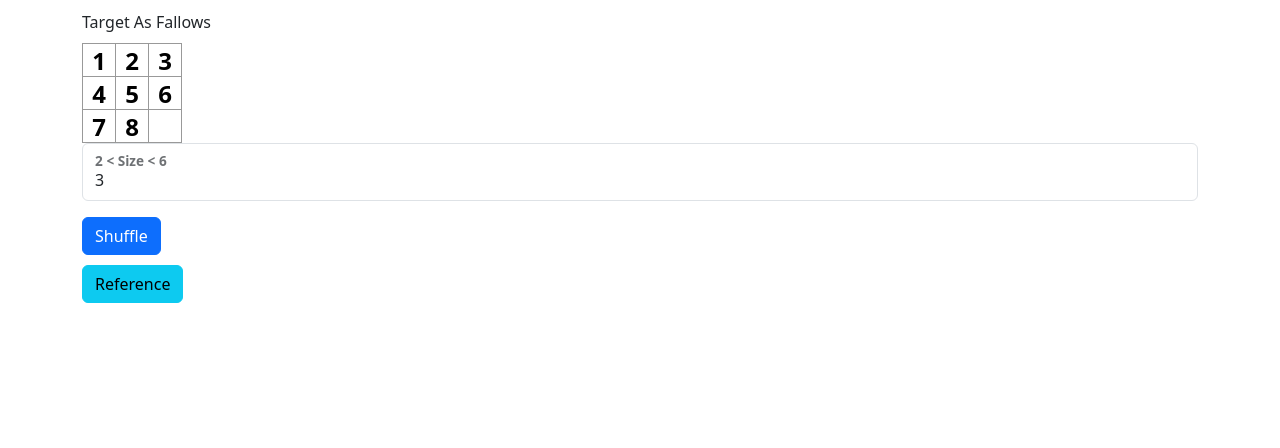
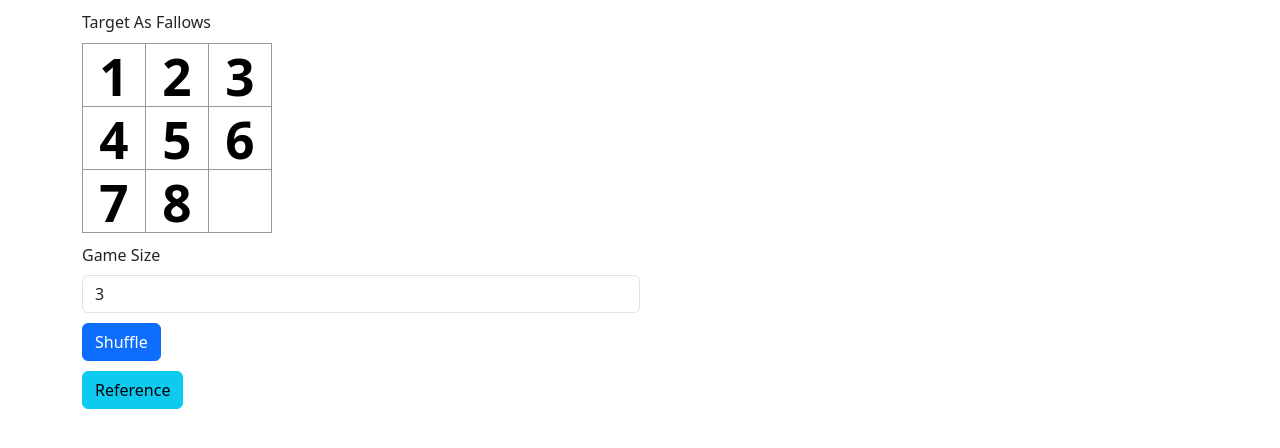
Before and after one commit to paxzhu/-Huarong-Road, a React (Create React App) app in the folder front_end/: page / in a window 1280 px wide. Shown: the top 448 px of the page. Built offline with nearby package versions, Linux system fonts and the light colour scheme.

Commit message:
css update

```diff
--- a/front_end/src/App.js
+++ b/front_end/src/App.js
@@ -23,16 +23,30 @@ function Square({value, onClick}) {
     </button>
   );
 }
+function Square1({value, onSquareClick}) {
+  if(value == 0) {
+    value = null;
+  }
+  return (
+    <button class="col square" onClick={onSquareClick}>
+      {value}
+    </button>
+  );
+}
 
 function Options({onOptionClick}) {
   const [inputSize, setInputSize] = useState(3);
   return (
-    <div class="form-floating mb-3 ">
+    <div>
+      <div class="col-md-6 status">
+        <label for="validationCustom03" class="form-label">Game Size</label>
         <input
         type="number"
         class="form-control"
-      id="floatingInput"
-      placeholder="size"
+        id="validationCustom03"
+        placeholder="Enter a number"
+        title="2 < size < 6"
+        required
         value={inputSize}
         onChange={(e) => setInputSize(e.target.value)}
         onKeyDown={(e) => {
@@ -42,8 +56,12 @@ function Options({onOptionClick}) {
           }
         }}
         />
-      <label for="floatingInput"> 2 {'<'} Size {'<'} 6</label>
+        <div class="invalid-feedback">
+          2 {'<'} Size {'<'} 6
         </div>
+      </div>
+  </div>
+
   );
 }
 
@@ -104,6 +122,7 @@ export default function Board() {
   // http request
   const [reference, setReference] = useState(null);
   const getReference = async (puzzle) => {
+    console.log(puzzle)
     await fetch('http://127.0.0.1:5000/getReference', {
       method: 'POST',
       body: JSON.stringify({
@@ -124,7 +143,7 @@ export default function Board() {
     };
 
   return (
-    <div class="container justify-content-center ">
+    <div class="container">
       <div className="status">{status}</div>
       <div >
         {squares.map((line, i) =>
@@ -134,8 +153,16 @@ export default function Board() {
           </div>
         )}
       </div>
-      <Options onOptionClick={handleOptions}/>
-      <Reset onResetClick={handleResetClick}/>
+      {/* <div class="container-half text-center">
+        {squares.map((line, i) =>
+          <div class="row justify-content-md-center" key={i}>
+            {line.map((value, j) =>
+              <Square1 value={value} onSquareClick={() => handleClick(i, j)} />)}
+          </div>
+        )}
+      </div> */}
+      <Options onOptionClick={ handleOptions }/>
+      <Reset onResetClick={ handleResetClick }/>
       <Reference reference={reference} onClick={() => getReference(squares)}/>
     </div>
   );
--- a/front_end/src/index.js
+++ b/front_end/src/index.js
@@ -6,6 +6,7 @@ import 'bootstrap/dist/js/bootstrap.min.js';
 import "@popperjs/core/dist/umd/popper.min.js"
 
 import App from "./App";
+// import App from "./test2"
 
 const root = createRoot(document.getElementById("root"));
 root.render(
--- a/front_end/src/styles.css
+++ b/front_end/src/styles.css
@@ -56,7 +56,7 @@ body {
   padding: 0;
 }
 
-.square {
+/* .square {
   background: #fff;
   border: 1px solid #999;
   float: left;
@@ -69,6 +69,25 @@ body {
   padding: 0;
   text-align: center;
   width: 34px;
+} */
+
+.square {
+  background: #fff;
+  border: 1px solid #999;
+  float: left;
+  font-size: 4vw; /* 使用vw单位，根据视口宽度进行调整 */
+  font-weight: bold;
+  line-height: 5vw; /* 根据字体大小进行调整 */
+  height: 5vw; /* 使用vw单位，根据视口宽度进行调整 */
+  margin-right: -1px;
+  margin-top: -1px;
+  padding: 0;
+  text-align: center;
+  width: 5vw; /* 使用vw单位，根据视口宽度进行调整 */
+}
+
+.container-half {
+  width:30%;
 }
 
 .center-div {
@@ -96,151 +115,3 @@ body {
 .game-info {
   margin-left: 20px;
 }
-/* styles.css */
-
-/* 定义动画样式 */
-.slide-animation {
-  width: 100px;
-  height: 100px;
-  background-color: #3498db;
-  transition: transform 0.3s ease-in-out;
-}
-
-/* 定义关键帧动画 */
-@keyframes slide {
-  from {
-    transform: translateX(0);
-  }
-  to {
-    transform: translateX(100px);
-  }
-}
-
-/* 应用动画样式 */
-.slide-animation:hover {
-  animation: slide 0.3s ease-in-out;
-}
-
-
-
-*, *::before, *::after {
-  box-sizing: border-box;
-}
-
-body {
-  margin: 0;
-}
-
-main {
-  width: 100%;
-  max-width: 1000px;
-  margin: auto;
-  padding: 1em;
-}
-
-h1 {
-  text-align: center;
-}
-
-
-/* add posts form */
-
-form {
-  border: 1px solid black;
-  padding: 1em;
-  border-radius: 5px;
-  width: 100%;
-  margin: auto;
-  max-width: 400px;
-}
-
-form h2 {
-  text-align: center;
-  margin-top: 0;
-}
-
-.input-container {
-  display: flex;
-  margin-bottom: 1em;
-}
-
-label, input, textarea {
-  display: block;
-  border-radius: 5px;
-  width: 100%;
-  font-size: 16px;
-}
-
-label {
-  margin-right: 1em;
-  font-weight: bold;
-}
-
-textarea {
-  resize: vertical;
-  height: 150px;
-}
-
-.btn-submit {
-  font-size: 18px;
-  margin: auto;
-  display: block;
-  border-radius: 5px;
-  padding: 0.5em 1em;
-  cursor: pointer;
-  transition: all, 0.5s;
-}
-
-.btn-submit:hover, .btn-submit:focus {
-  transform: scale(1.1);
-   transition: all, 0.5s;
-}
-
-/* Posts */
-
-.posts-container {
-  display: grid;
-  grid-template-columns: repeat(auto-fit, minmax(200px, 1fr));
-  gap: 1em;
-  margin-top: 2em;
-}
-
-.posts-container h2 {
-  text-align: center;
-  margin-top: 0;
-  grid-column: 1/-1;
-}
-
-.post-card {
-  border: 1px solid black;
-  border-radius: 5px;
-  padding: 0.5em;
-  position: relative;
-}
-
-.post-title {
-  margin-top: 0;
-}
-
-.post-body {
-  margin-bottom: 50px;
-}
-
-.btn-delete {
-  position: absolute;
-  bottom: 10px;
-  left: 30%;
-  right: 30%;
-  font-size: 16px;
-  margin: auto;
-  display: block;
-  border-radius: 5px;
-  padding: 0.5em 1em;
-  cursor: pointer;
-  transition: all, 0.5s;
-}
-
-.btn-delete:hover, .btn-delete:focus {
-  transform: scale(1.1);
-   transition: all, 0.5s;
-}
```
Also changed, not shown: 1 other file (tests, documents, lock files or other folders). Lines whose indentation alone changed are shown as unchanged.
